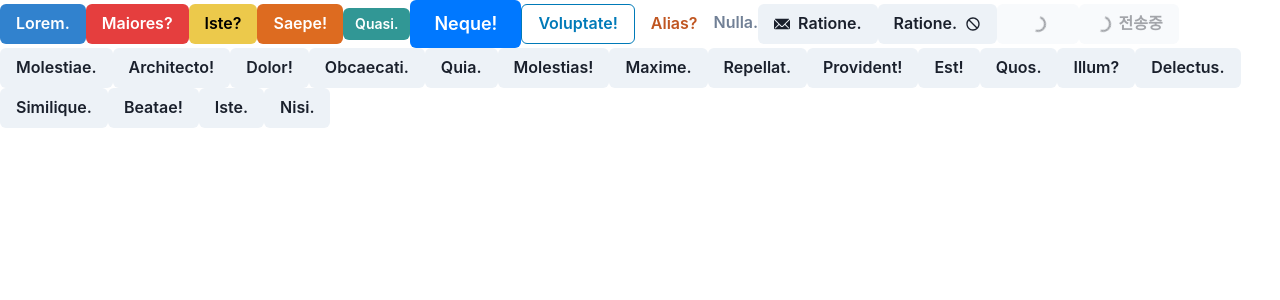
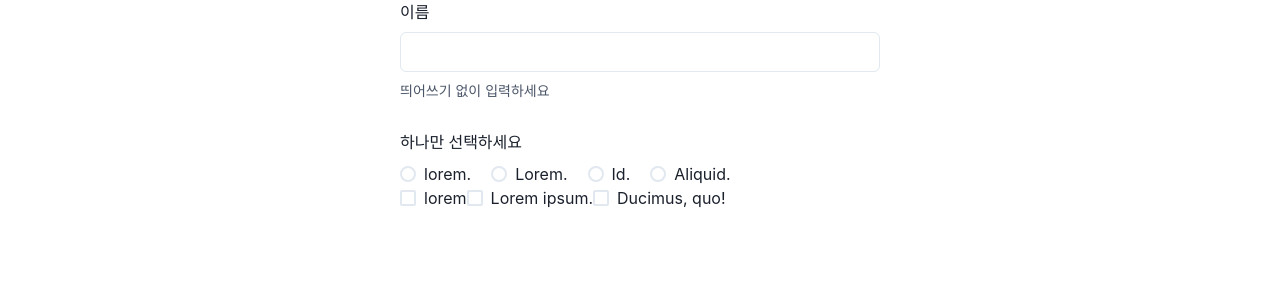
Before and after one commit to Jsb-github/react20231031, a React (Create React App) app: page / in a window 1280 px wide. Shown: the top 300 px of the page. Built offline with nearby package versions, Linux system fonts and the light colour scheme.

Commit message:
Input Radio Checkbox 사용

```diff
--- a/src/App.js
+++ b/src/App.js
@@ -1,50 +1,61 @@
-import { Button } from "@chakra-ui/react";
+import {
+  Box,
+  Button,
+  Center,
+  Checkbox,
+  CheckboxGroup,
+  Flex,
+  FormControl,
+  FormHelperText,
+  FormLabel,
+  Input,
+  Radio,
+  RadioGroup,
+} from "@chakra-ui/react";
 import { EmailIcon, NotAllowedIcon } from "@chakra-ui/icons";
 
 function App() {
   return (
-    <>
-      <Button colorScheme="blue">Lorem.</Button>
-      <Button colorScheme="red">Maiores?</Button>
-      <Button colorScheme="yellow">Iste?</Button>
-      <Button colorScheme="orange">Saepe!</Button>
-      <Button size={"sm"} colorScheme="teal">
-        Quasi.
-      </Button>
-      <Button colorScheme="messenger" size={"lg"}>
-        Neque!
-      </Button>
-      <Button colorScheme="telegram" variant="outline">
-        Voluptate!
-      </Button>
-      <Button colorScheme="orange" variant="ghost">
-        Alias?
-      </Button>
-      <Button variant="link">Nulla.</Button>
-      <Button leftIcon={<EmailIcon />}>Ratione.</Button>
-      <Button rightIcon={<NotAllowedIcon />}>Ratione.</Button>
-      <Button isLoading>Quasi.</Button>
-      <Button isLoading loadingText={"전송중"}>
-        Ipsam.
-      </Button>
-      <Button>Molestiae.</Button>
-      <Button>Architecto!</Button>
-      <Button>Dolor!</Button>
-      <Button>Obcaecati.</Button>
-      <Button>Quia.</Button>
-      <Button>Molestias!</Button>
-      <Button>Maxime.</Button>
-      <Button>Repellat.</Button>
-      <Button>Provident!</Button>
-      <Button>Est!</Button>
-      <Button>Quos.</Button>
-      <Button>Illum?</Button>
-      <Button>Delectus.</Button>
-      <Button>Similique.</Button>
-      <Button>Beatae!</Button>
-      <Button>Iste.</Button>
-      <Button>Nisi.</Button>
-    </>
+    <div>
+      <Center>
+        <Box w="480px">
+          <FormControl>
+            <FormLabel>이름</FormLabel>
+            <Input />
+            <FormHelperText>띄어쓰기 없이 입력하세요</FormHelperText>
+          </FormControl>
+        </Box>
+      </Center>
+      <Center mt="30px">
+        <Box w="480px">
+          <FormControl>
+            <FormLabel>하나만 선택하세요</FormLabel>
+            <RadioGroup>
+              <Flex gap={5}>
+                <Radio value="value1">lorem.</Radio>
+                <Radio value="value2">Lorem.</Radio>
+                <Radio value="value3">Id.</Radio>
+                <Radio value="value4">Aliquid.</Radio>
+              </Flex>
+            </RadioGroup>
+          </FormControl>
+        </Box>
+      </Center>
+
+      <Center>
+        <Box w="480px">
+          <FormControl>
+            <CheckboxGroup>
+              <Flex>
+                <Checkbox colorScheme="blue">lorem</Checkbox>
+                <Checkbox colorScheme="facebook">Lorem ipsum.</Checkbox>
+                <Checkbox colorScheme="teal">Ducimus, quo!</Checkbox>
+              </Flex>
+            </CheckboxGroup>
+          </FormControl>
+        </Box>
+      </Center>
+    </div>
   );
 }
 
```
